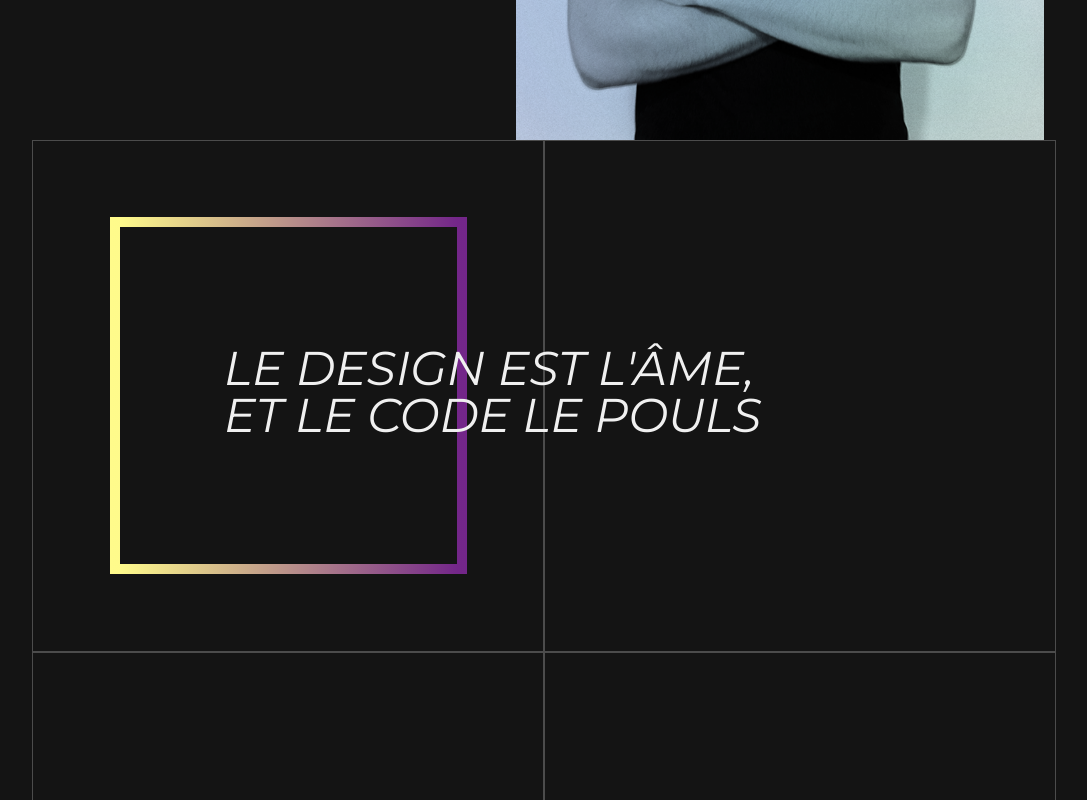
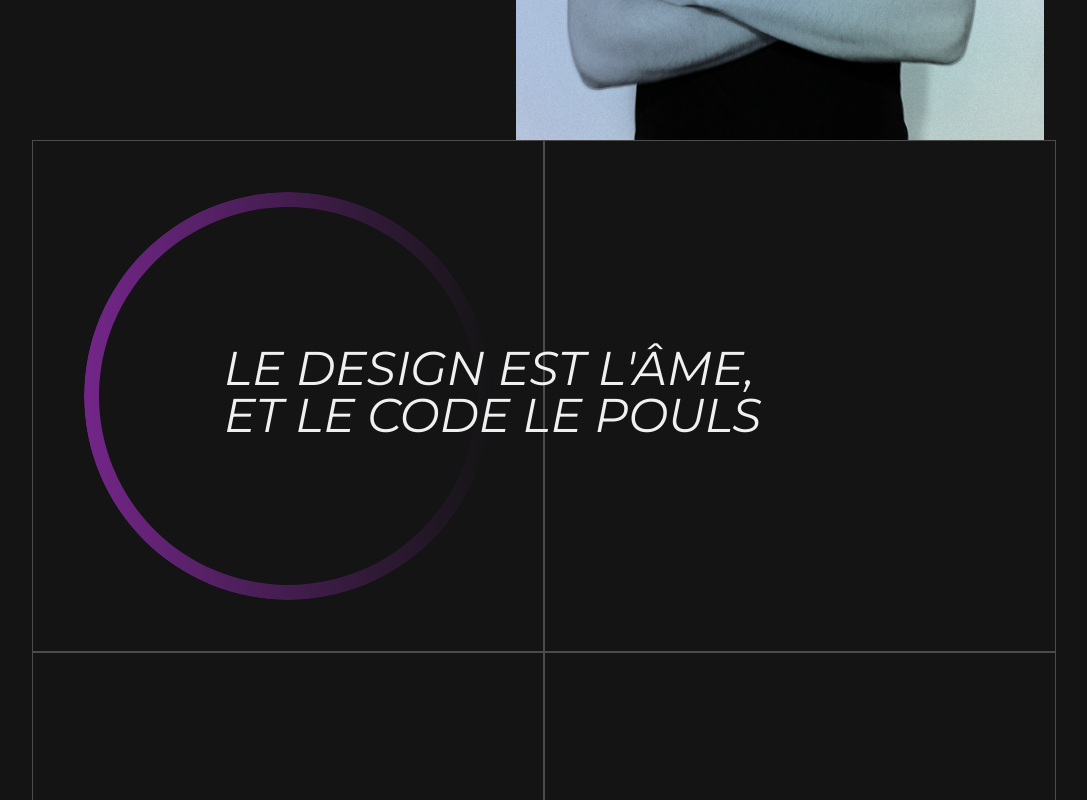
Before and after one commit to Santiago44200/CV-WEB1, a plain HTML site: page index.html in a window 1280 px wide. Shown: the part 693-1493 px from the top of the page, without its empty margins (96-1183 px from the left). Drawn offline with Linux system fonts and the light colour scheme.

Commit message:
Borde del círculo listo

```diff
--- a/style/style.css
+++ b/style/style.css
@@ -252,17 +252,31 @@ header {
 
 
 .place1 .circle{
-    display: flex;
+    position: relative;
     z-index: 1;
-    width:70%;
-    height: 70%;
+    width:80%;
+    height: 80%;
     border-radius: 50%;
-    border: #732689 solid 10px;
-    border-image: linear-gradient(
-        to right,
-        #FFFB8B,     /* Color 1: Amarillo vibrante (Tu var(--yellow)) */
-        #732689      /* Color 2: Púrpura (Tu var(--purple-color)) */
-    ) 1; /* El '1' indica que el borde completo debe usar la imagen */
+    background-color: #141414;
+}
+
+.place1 .circle::before { /*pseudoelemento*/
+ content: "";
+    position: absolute;
+    inset: 0; /* Se ajusta al tamaño exacto del círculo */
+    border-radius: 50%;
+    padding: 15px; /* Grosor del borde */
+    background: linear-gradient(
+        to left,
+        #141414,
+        #732689
+    );
+    -webkit-mask:
+        linear-gradient(#fff 0 0) content-box,
+        linear-gradient(#fff 0 0);
+    -webkit-mask-composite: xor; /* Para recortar el centro */
+            mask-composite: exclude;
+    z-index: -1;
 }
 
 }
```
